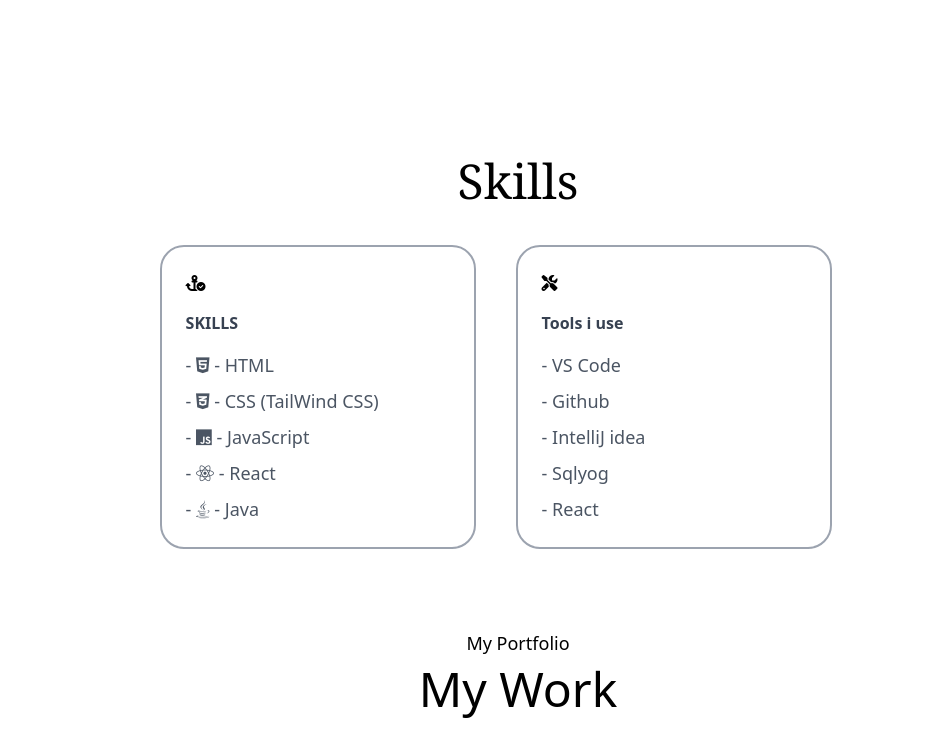
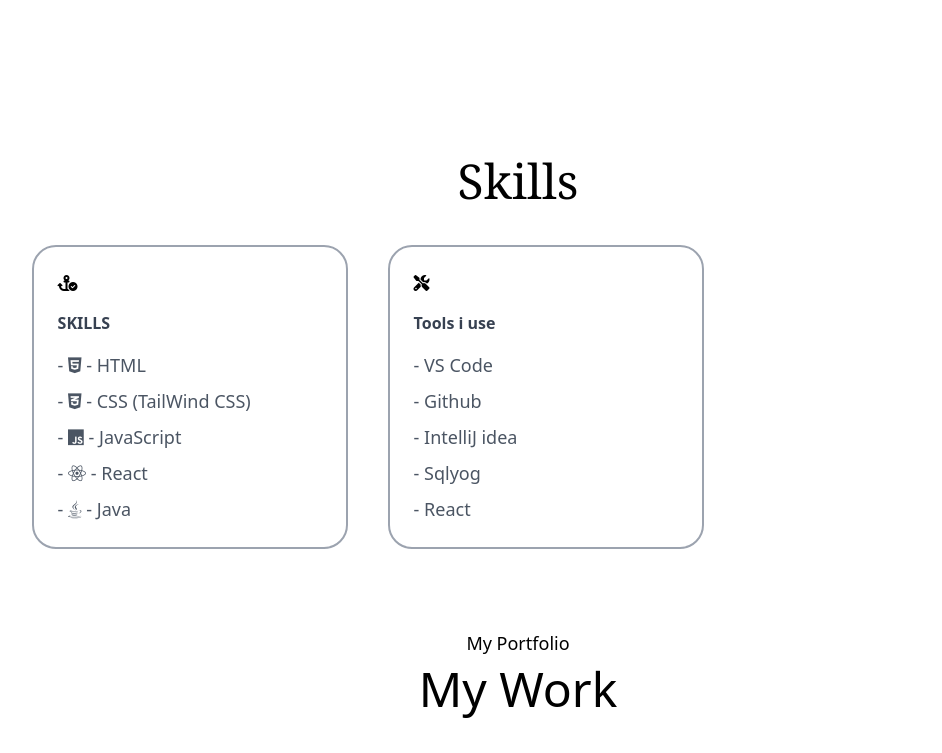
Before and after one commit to VikasRajbher/portfolio, a plain HTML site: page index.html in a window 1280 px wide. Shown: the part 1487-2240 px from the top of the page, without its empty margins (122-1064 px from the left). Drawn offline with nearby package versions, Linux system fonts and the light colour scheme; files whose address does not match are found by name.

Commit message:
Update index.html

```diff
--- a/index.html
+++ b/index.html
@@ -117,7 +117,7 @@
      <!---Skills-->
      <div id="skills" class="w-full px-[12%] py-10 scroll-mt-20">
         <h2 class=" font-serif text-center text-5xl mb-10">Skills</h2>
-        <ul class="grid grid-cols-1 sm:grid-cols-2 gap-10 max-w-2xl items-center mx-32">
+        <ul class="grid grid-cols-1 sm:grid-cols-2 gap-10 max-w-2xl items-center ">
             <li class="border-[2px] border-gray-400 rounded-3xl p-6 cursor-pointer hover:bg-rose-200 hover:translate-y-1 duration-500 hover:shadow-[4px_4px_0_#000]">
                 <i class="fa-solid fa-anchor-circle-check"></i>
             <h3 class="my-4 font-semibold text-gray-700 ">SKILLS</h3>
```
